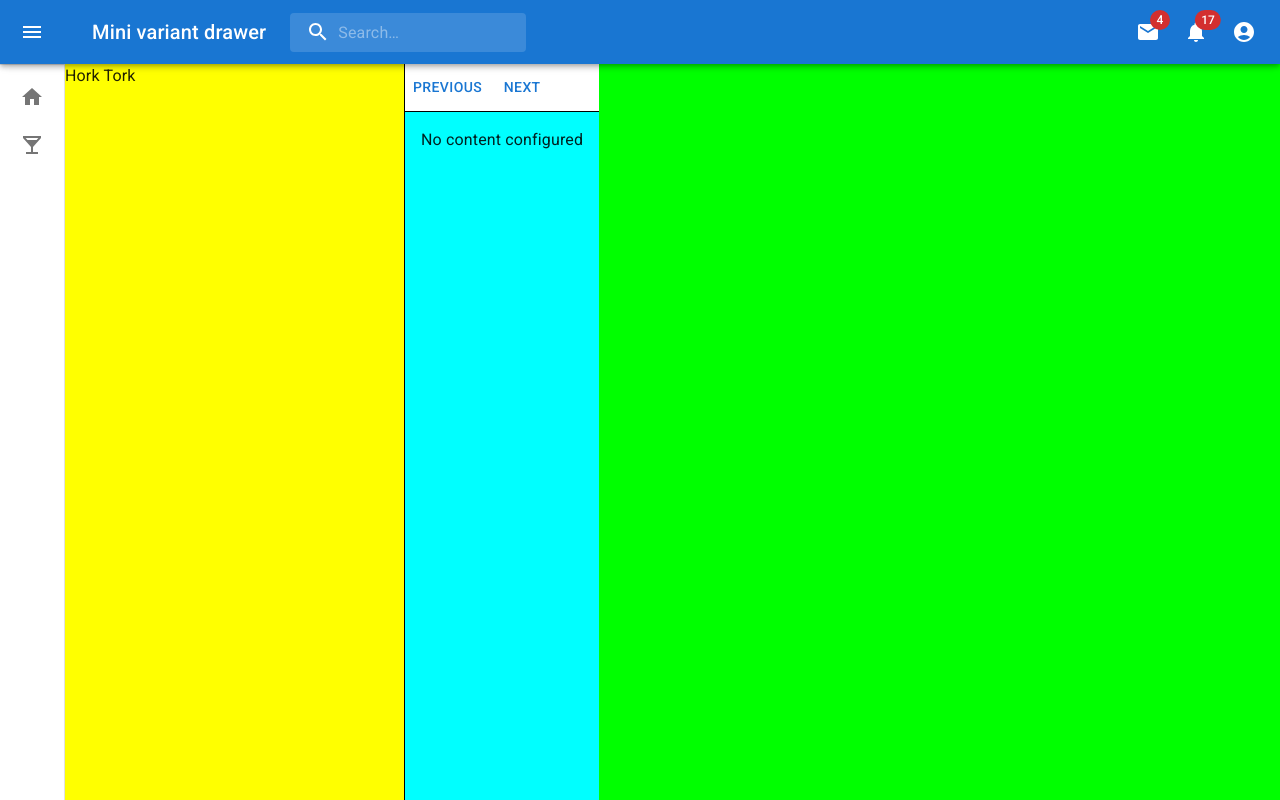
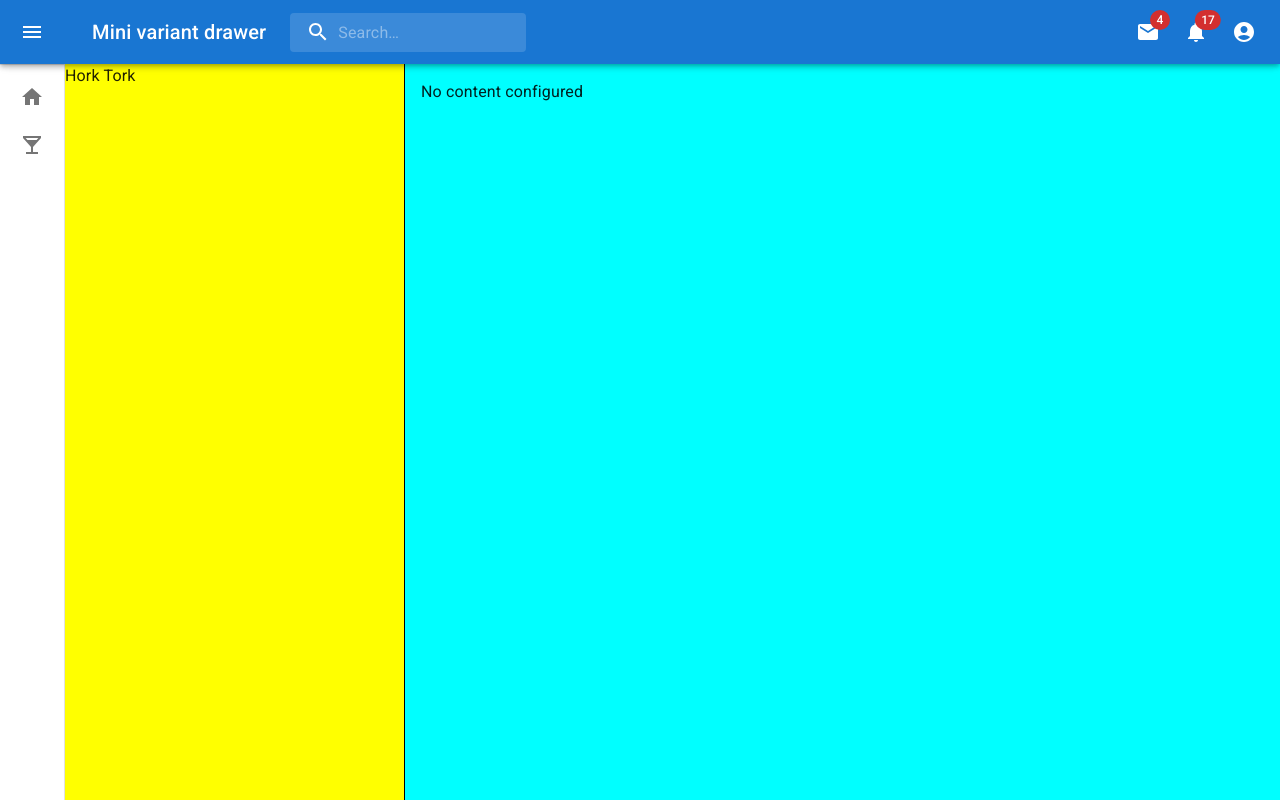
Before and after one commit to cohoe/panama, a React (Create React App) app: page / in a window 1280 px wide. Built offline with nearby package versions, Linux system fonts and the light colour scheme.

Commit message:
holy fuck it works

```diff
--- a/src/components/Page/Content/ContentContainer.js
+++ b/src/components/Page/Content/ContentContainer.js
@@ -29,10 +29,6 @@ export const ContentContainer = () => {
         <StyledContentContainer>
             <ScrollPane />
             <ContentContainerInner>
-                <ActionBar>
-                    <ActionBarButton text={"previous"}/>
-                    <ActionBarButton text={"next"}/>
-                </ActionBar>
                 <ContentPane />
             </ContentContainerInner>
         </StyledContentContainer>
--- a/src/components/Page/Content/ContentParent.js
+++ b/src/components/Page/Content/ContentParent.js
@@ -1,39 +1,38 @@
 import React from "react";
 import {ContentContainer} from "./ContentContainer";
 import {useTheme} from "@mui/material";
-import {makeStyles} from '@mui/styles';
+import {styled} from "@mui/material/styles";
 
 
 // @TODO something with this
 const drawerWidth = 240;
 
-const useStyles = makeStyles((theme) => ({
-    toolbarSpacer: {
+const StyledContentParent = styled('div')(({theme}) => ({
+    flexGrow: 1,
+    // padding: theme.spacing(3),
+    width: `calc(100% - ${drawerWidth}px)`,
+    overflow: 'hidden',
+    display: 'flex',
+    flexDirection: 'column',
+}));
+
+const ToolbarSpacer = styled('div')(({theme}) => ({
     display: 'flex',
     alignItems: 'center',
     justifyContent: 'flex-end',
     padding: theme.spacing(0, 1),
     // necessary for content to be below app bar
     ...theme.mixins.toolbar,
-    },
-    contentParent: {
-        flexGrow: 1,
-        // padding: theme.spacing(3),
-        width: `calc(100% - ${drawerWidth}px)`,
-        overflow: 'hidden',
-        display: 'flex',
-        flexDirection: 'column',
-    },
-}))
+}));
+
 
 export const ContentParent = () => {
     const theme = useTheme();
-    const classes = useStyles(theme);
 
     return (
-            <div className={classes.contentParent}>
-                <div className={classes.toolbarSpacer}/>
+        <StyledContentParent>
+            <ToolbarSpacer theme={theme} />
             <ContentContainer/>
-            </div>
+        </StyledContentParent>
     )
 }
--- a/src/components/Page/MainLayout.js
+++ b/src/components/Page/MainLayout.js
@@ -4,7 +4,6 @@ import Box from '@mui/material/Box';
 import MuiDrawer from '@mui/material/Drawer';
 import MuiAppBar from '@mui/material/AppBar';
 import Toolbar from '@mui/material/Toolbar';
-import List from '@mui/material/List';
 import CssBaseline from '@mui/material/CssBaseline';
 import Typography from '@mui/material/Typography';
 import Divider from '@mui/material/Divider';
@@ -12,11 +11,6 @@ import IconButton from '@mui/material/IconButton';
 import MenuIcon from '@mui/icons-material/Menu';
 import ChevronLeftIcon from '@mui/icons-material/ChevronLeft';
 import ChevronRightIcon from '@mui/icons-material/ChevronRight';
-import ListItem from '@mui/material/ListItem';
-import ListItemButton from '@mui/material/ListItemButton';
-import ListItemIcon from '@mui/material/ListItemIcon';
-import ListItemText from '@mui/material/ListItemText';
-import InboxIcon from '@mui/icons-material/MoveToInbox';
 import MailIcon from '@mui/icons-material/Mail';
 import InputBase from '@mui/material/InputBase';
 import SearchIcon from '@mui/icons-material/Search';
@@ -248,7 +242,7 @@ export default function MiniDrawer() {
 
     return (
         <BrowserRouter>
-            <Box sx={{display: 'flex'}}>
+            <Box sx={{display: 'flex', flex: 1}}>
                 <CssBaseline/>
                 <AppBar position="fixed" open={open}>
                     <Toolbar>
```
Lines whose indentation alone changed are shown as unchanged.
